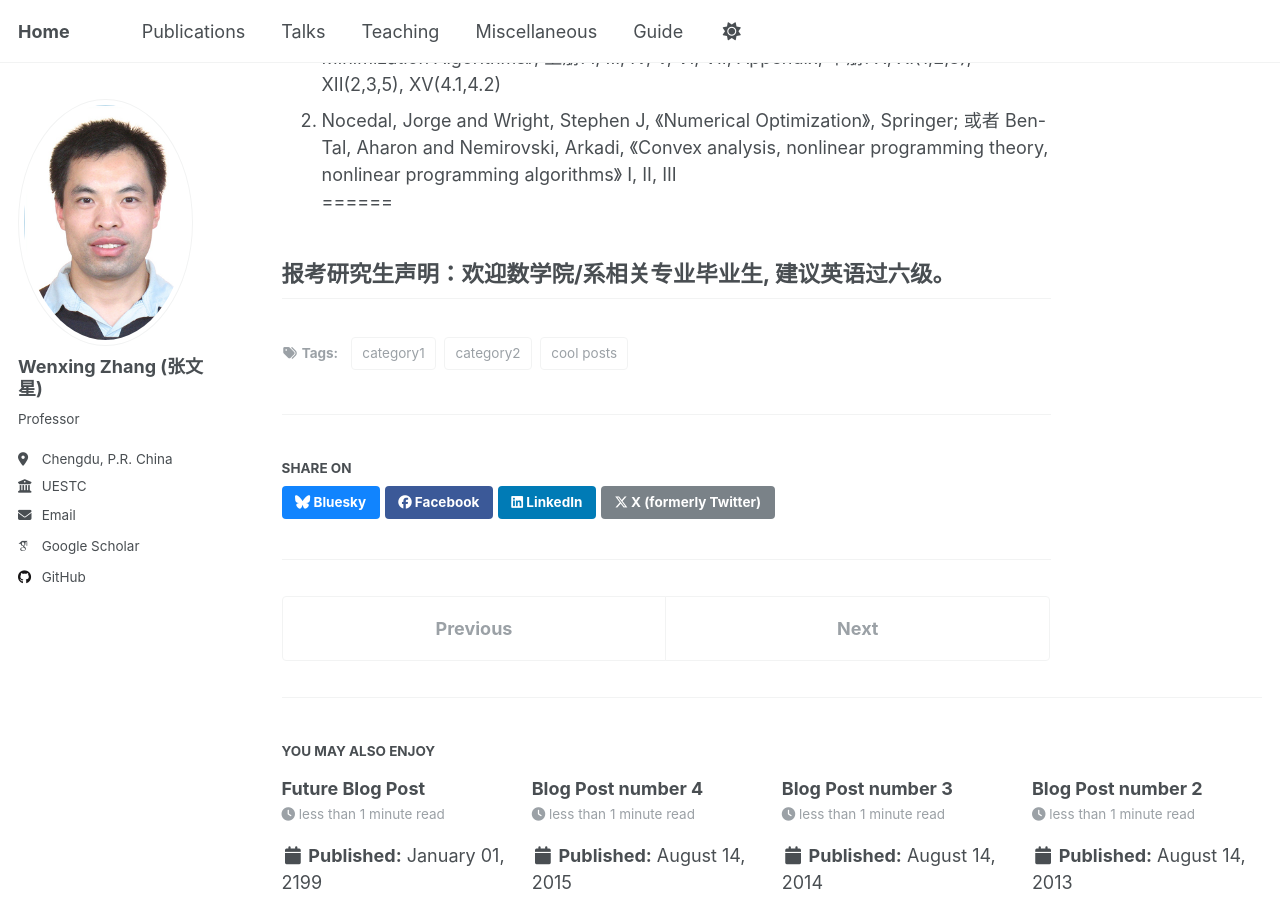
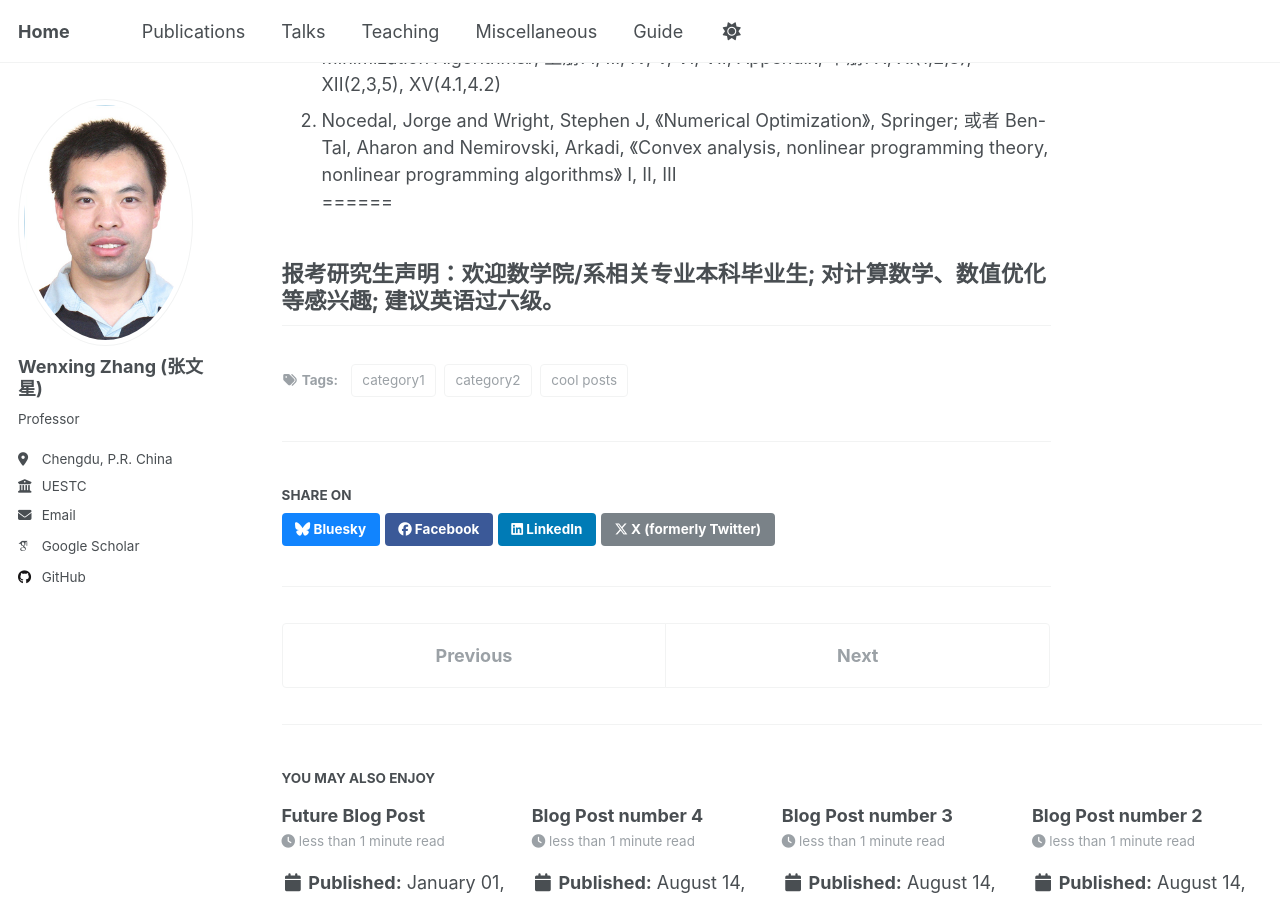
Before and after one commit to WenxingZhang/WenxingZhang.github.io, a Jekyll site: the page built from _posts/2017-08-14-blog-post-1.md, in a window 1280 px wide and 900 px high, scrolled down 335 px. Built offline with Jekyll 4.4.1, drawn with Linux system fonts in a browser that asks for light colours; some web fonts are replaced; a script that is not in the unit is left out.

Commit message:
Update 2017-08-14-blog-post-1.md

```diff
--- a/_posts/2017-08-14-blog-post-1.md
+++ b/_posts/2017-08-14-blog-post-1.md
@@ -17,5 +17,5 @@ tags:
 或者 Ben-Tal, Aharon and Nemirovski, Arkadi, 《Convex analysis, nonlinear programming theory, nonlinear programming algorithms》 I, II, III<br>
 ======
 
-报考研究生声明：欢迎数学院/系相关专业毕业生, 建议英语过六级。
+报考研究生声明：欢迎数学院/系相关专业本科毕业生; 对计算数学、数值优化等感兴趣; 建议英语过六级。
 ------
```
